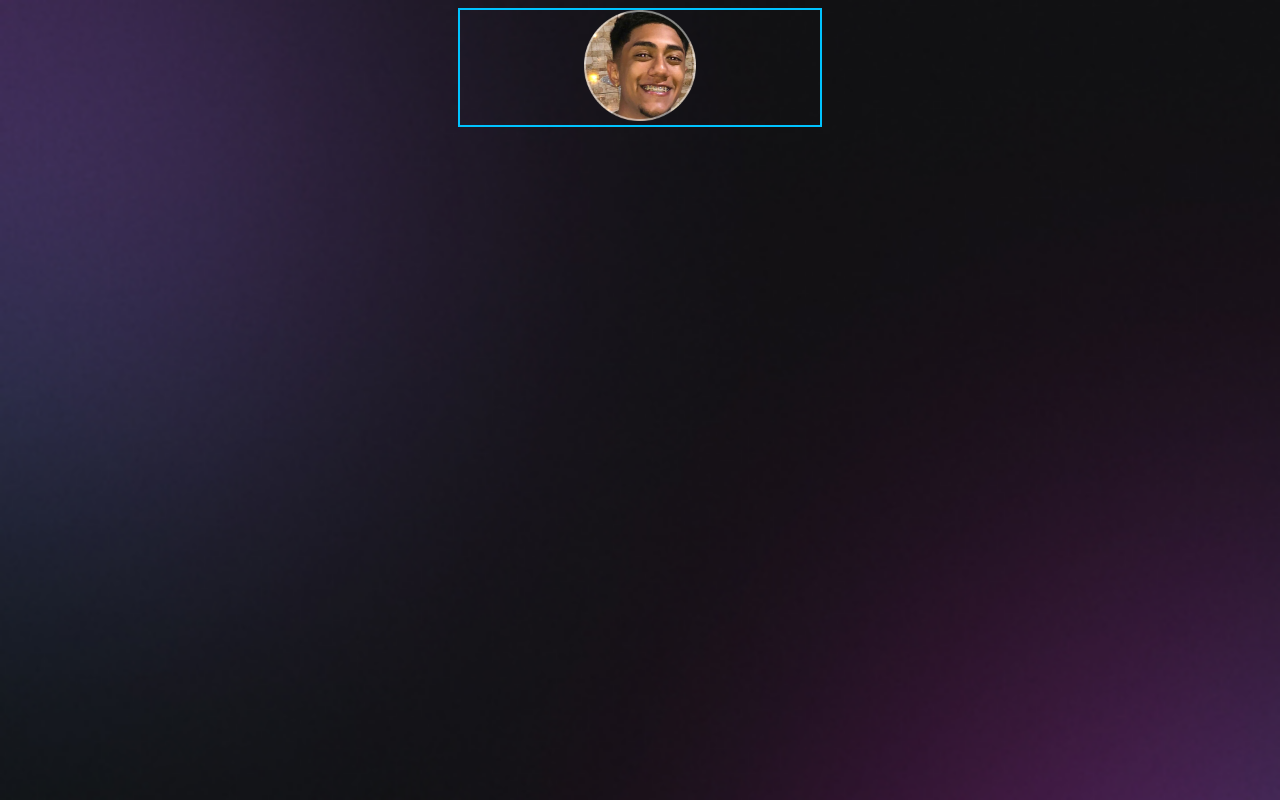
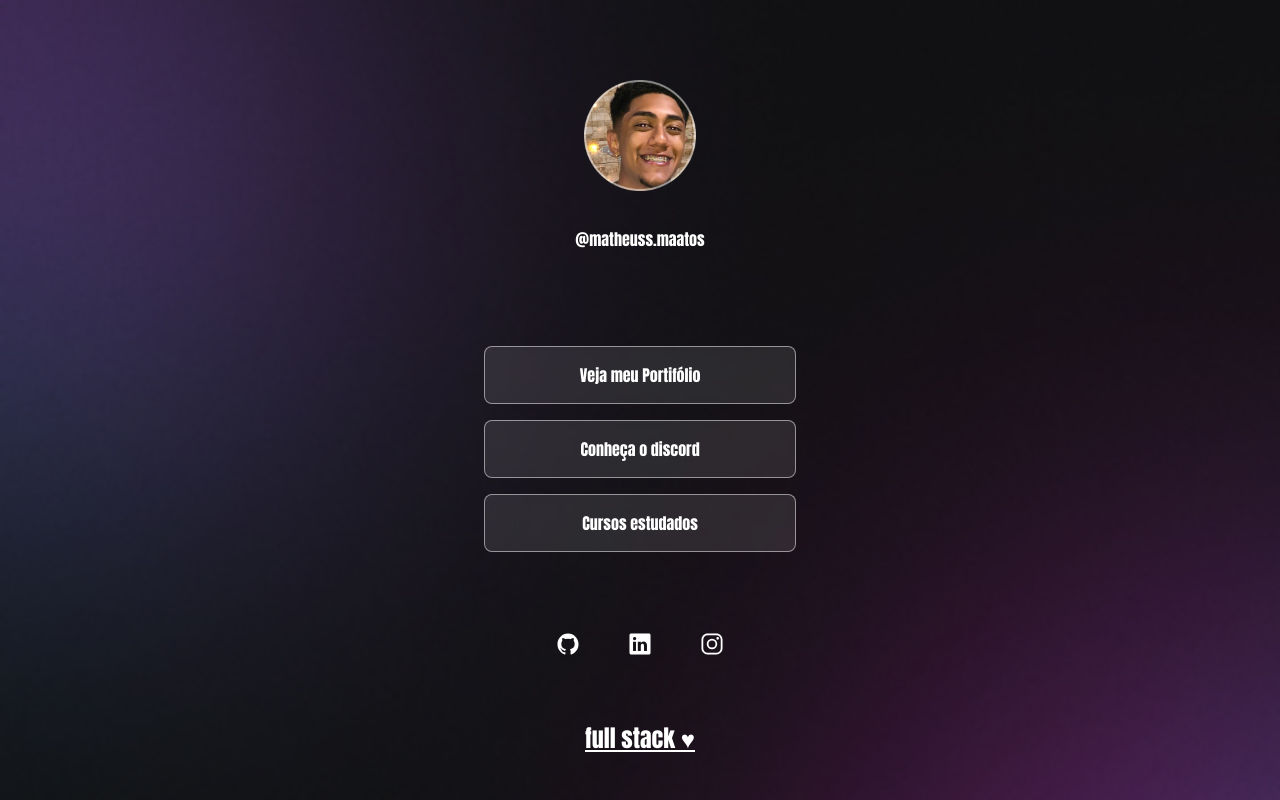
Before and after one commit to M4theuzim/DevLinks, a plain HTML site: page index.html in a window 1280 px wide. Drawn offline with nearby package versions, Linux system fonts and the light colour scheme.

Commit message:
produtivo

```diff
--- a/index.html
+++ b/index.html
@@ -1,16 +1,68 @@
 <!DOCTYPE html>
-<html lang="pt-br">
+<html lang="pt-br" class="light">
   <head>
-    <meta charset="UTF-8">
-    <meta name="viewport" content="width=device-width, initial-scale=1.0">
+    <link rel="preconnect" href="https://fonts.googleapis.com" />
+    <link rel="preconnect" href="https://fonts.gstatic.com" crossorigin />
+    <link
+      href="https://fonts.googleapis.com/css2?family=Inter:wght@100..900&display=swap"
+      rel="stylesheet"
+    />
+
+    <meta charset="UTF-8" />
+    <meta name="viewport" content="width=device-width, initial-scale=1.0" />
     <title>DevLinks</title>
-    <link rel="stylesheet" href="./style.css">
+    <link rel="stylesheet" href="./style.css" />
   </head>
   <body>
     <div id="caixa">
       <div id="profile">
-            <img src="./assets/avatar Matheus.png" alt="Foto do rosto Matheus">
+        <img src="./assets/avatar Matheus.png" alt="Foto do rosto Matheus" />
+
+        <p>@matheuss.maatos</p>
       </div>
+      <ul>
+        <li>
+          <a href="https://github.com/M4theuzim/Github-1" target="_blank"
+            >Veja meu Portifólio</a
+          >
+        </li>
+        <li>
+          <a href="https://discord.gg/hecztMpZ" target="_blank"
+            >Conheça o discord</a
+          >
+        </li>
+        <li>
+          <a href="http://127.0.0.1:5500/codigos/cursos.html" target="_blank"
+            >Cursos estudados</a
+          >
+        </li>
+      </ul>
+      <div id="sociallinks">
+        <a href="https://github.com/M4theuzim/Github-1" target="_blank">
+          <ion-icon name="logo-github"></ion-icon>
+        </a>
+
+        <a
+          href="https://www.linkedin.com/in/matheus-henrique-84a019137/"
+          target="_blank"
+        >
+          <ion-icon name="logo-linkedin"></ion-icon>
+        </a>
+
+        <a href="https://www.instagram.com/matheuss.maatos/" target="_blank">
+          <ion-icon name="logo-instagram"></ion-icon>
+        </a>
       </div>
+      <footer>full stack ♥</footer>
+    </div>
+
+    <script
+      type="module"
+      src="https://unpkg.com/ionicons@7.1.0/dist/ionicons/ionicons.esm.js"
+    ></script>
+    <script
+      nomodule
+      src="https://unpkg.com/ionicons@7.1.0/dist/ionicons/ionicons.js"
+    ></script>
   </body>
 </html>
--- a/style.css
+++ b/style.css
@@ -1,3 +1,16 @@
+:root {
+  --text-color: white;
+  --bg-url: url(assets/bg-mobile.jpg);
+  --stroke-color: rgba(255, 255, 255, 0.5);
+  --suface-color: ;
+}
+
+.light {
+  --text-color: black;
+  --bg-url: url(assets/bg-mobile-light.jpg);
+  --stroke-color: rgba(0, 0, 0, 0.5);
+}
+
 body {
   /*
     background-image: url(./assets/bg-mobile.jpg);
@@ -9,17 +22,94 @@ body {
   background: url(./assets/bg-mobile.jpg) no-repeat top center/cover;
 }
 
+body * {
+  font-family: Impact, Haettenschweiler, "Arial Narrow Bold", sans-serif;
+  color: white;
+  box-sizing: border-box;
+}
+
 #caixa {
-    border: 2px solid rgb(0, 195, 255);
   width: 360px;
-    margin: auto;
+  margin: 56px auto 0px;
+  padding: 0 24px;
 }
 
 #profile {
   text-align: center;
+  padding: 24px;
 }
 
 #profile img {
   width: 112px;
+}
 
+#profile p {
+  font-weight: 500;
+  font-size: 16px;
+  line-height: 24px;
+  margin-top: 16px;
+  padding: 15px;
 }
+
+/* links */
+
+ul {
+  list-style: none;
+  display: flex;
+  flex-direction: column;
+  gap: 16px;
+
+  padding: 24px 0;
+}
+
+ul li a {
+  display: flex;
+  justify-content: center;
+  align-items: center;
+  padding: 16px 24px;
+
+  background: rgba(255, 255, 255, 0.1);
+  border: 1px solid rgba(255, 255, 255, 0.5);
+  border-radius: 8px;
+
+  backdrop-filter: blur(4px);
+  -webkit-backdrop-filter: blur(4px);
+  text-decoration: none;
+  font-weight: 500;
+  transition: background 0.2s;
+}
+
+ul li a:hover {
+  background-color: rgba(255, 255, 255, 0.05);
+  border: 1.5px solid white;
+}
+/* social links */
+#sociallinks {
+  display: flex;
+  gap: 16px;
+  padding: 24px 0;
+  font-size: 24px;
+  justify-content: center;
+}
+
+#sociallinks a {
+  display: flex;
+  align-items: center;
+  justify-content: center;
+  padding: 16px;
+
+  transition: background 0.2;
+  border-radius: 50%;
+}
+
+#sociallinks a:hover {
+  background: rgba(255, 255, 255, 0.2);
+  padding: 16px;
+}
+
+footer {
+  padding: 24px 0;
+  text-align: center;
+  text-decoration: underline;
+  font-size: 24px;
+}
```
Also changed, not shown: codigos/cursos.html (added, +21 -0 lines). Lines whose indentation alone changed are shown as unchanged.
